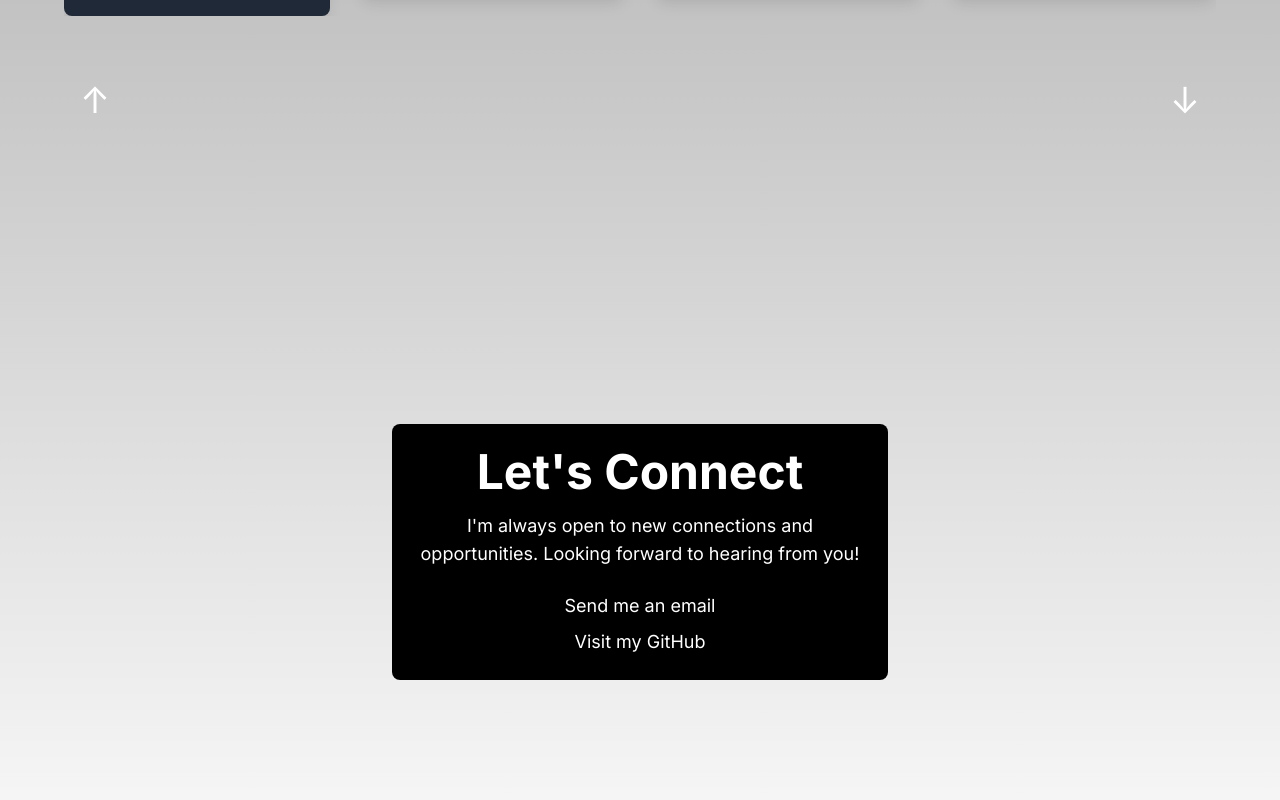
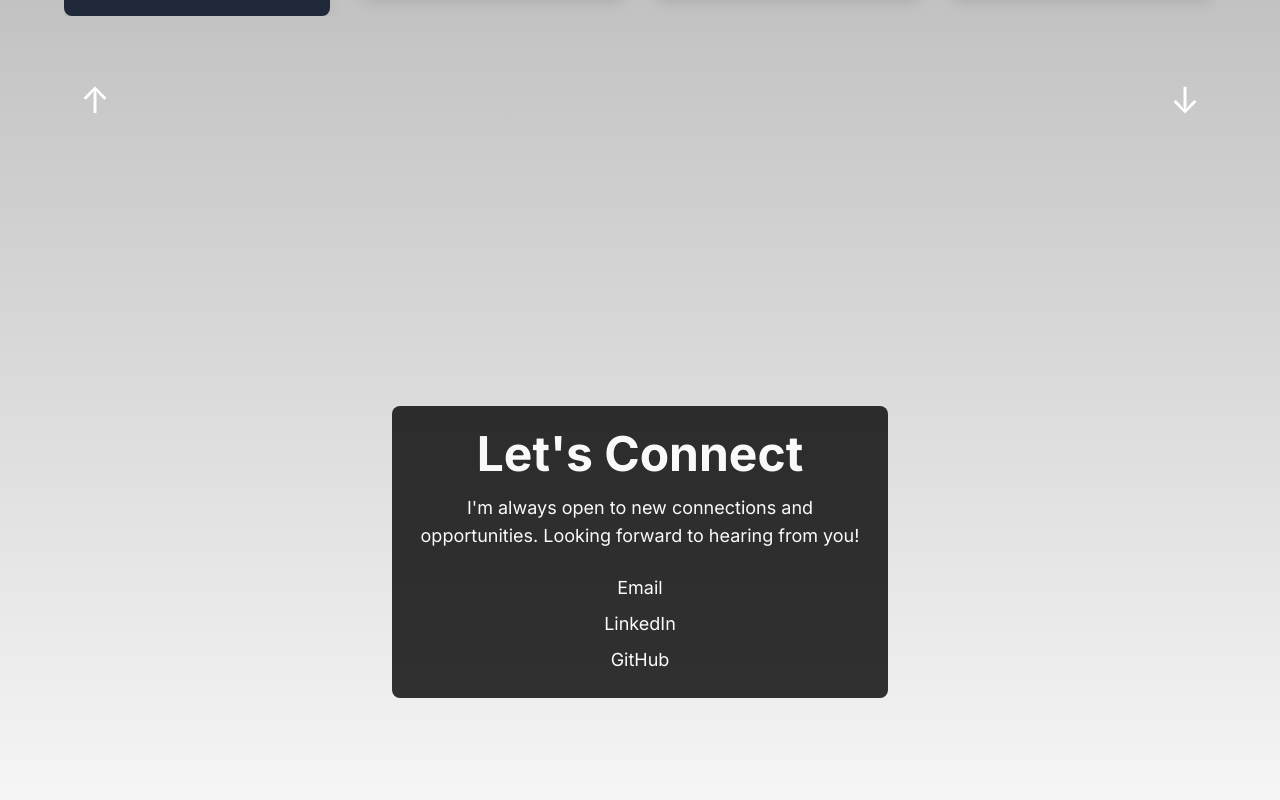
Before and after one commit to EJar74/portfolio, a Next.js app: page / in a window 1280 px wide. Shown: the part 3048-3848 px from the top of the page. Built offline with nearby package versions, Linux system fonts and the light colour scheme.

Commit message:
adding LinkedIn social URL

```diff
--- a/app/components/ContactSection.tsx
+++ b/app/components/ContactSection.tsx
@@ -12,16 +12,19 @@ const ContactSection = () => {
 
   return (
     <section id="contact" className="min-h-screen p-8 flex flex-col items-center justify-center relative z-10">
-      <div className="text-center z-20 bg-black rounded-lg p-6">
+      <div className="text-center z-20 bg-black rounded-lg p-6 opacity-80">
         <h2 className="text-5xl font-bold text-white mb-4">{"Let's Connect"}</h2>
         <p className="text-white text-lg mb-6 max-w-md">
           {"I'm always open to new connections and opportunities. Looking forward to hearing from you!"}
         </p>
         <a href="mailto:Eli.Jaramillo74@gmail.com" className="text-white text-lg hover:opacity-75 transition-opacity duration-300 block">
-          {"Send me an email"}
+          {"Email"}
+        </a>
+        <a href="https://www.linkedin.com/in/eli-jaramillo" target="_blank" rel="noopener noreferrer" className="text-white text-lg hover:opacity-75 transition-opacity duration-300 mt-2 block">
+          {"LinkedIn"}
         </a>
         <a href="https://github.com/EJar74" target="_blank" rel="noopener noreferrer" className="text-white text-lg hover:opacity-75 transition-opacity duration-300 mt-2 block">
-          {"Visit my GitHub"}
+          {"GitHub"}
         </a>
       </div>
       <button
```
